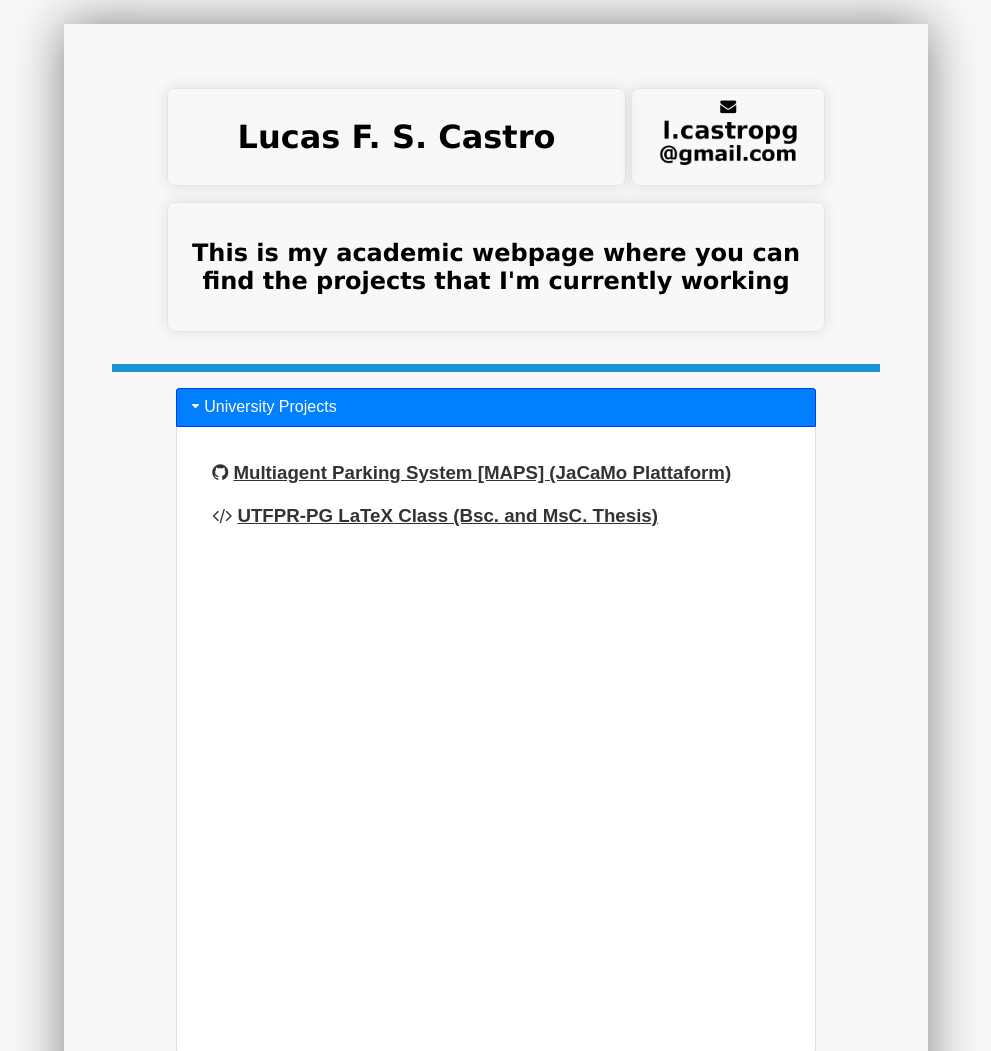
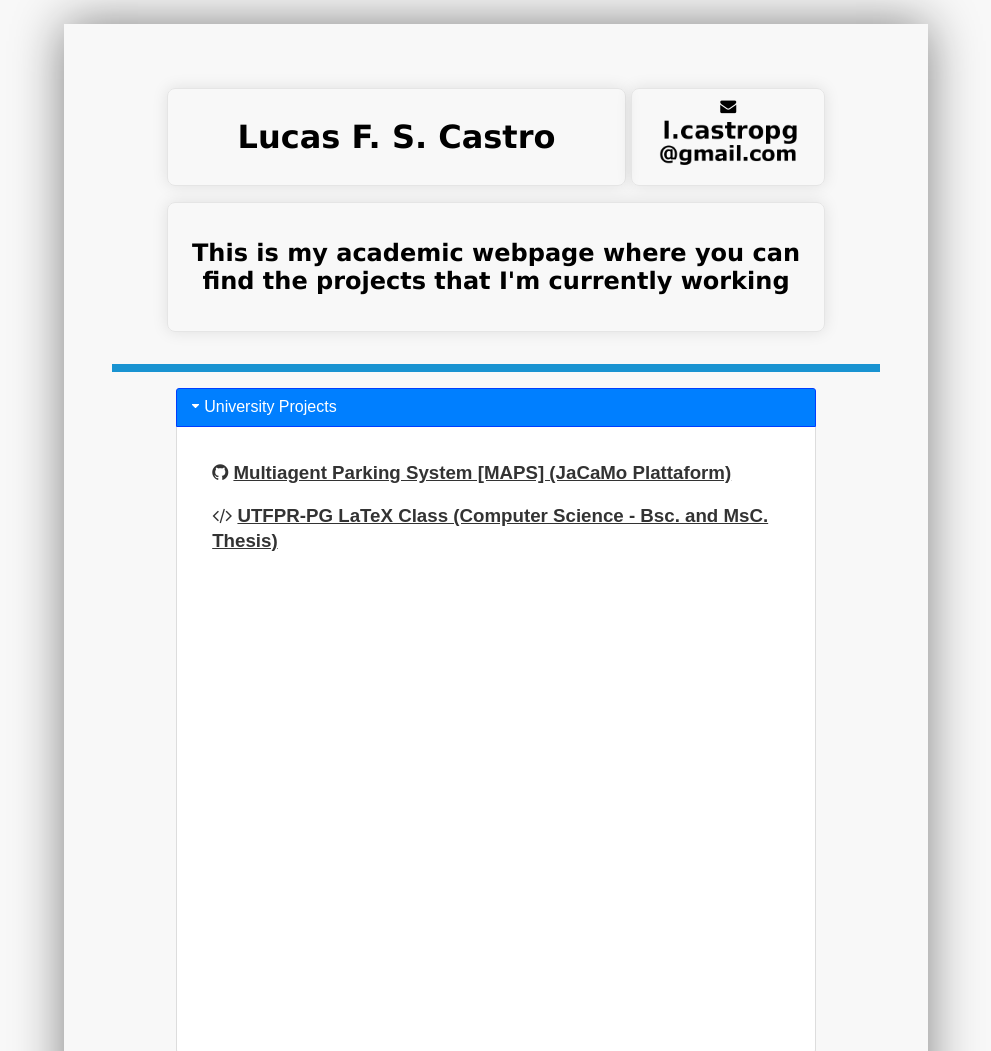
Before and after one commit to lcastropg/lcastropg.github.io, a plain HTML site: page index.html in a window 1280 px wide. Shown: the top 1051 px of the page, without its empty margins (144-1135 px from the left). Drawn offline with nearby package versions, Linux system fonts and the light colour scheme.

Commit message:
Improving topics

```diff
--- a/index.html
+++ b/index.html
@@ -62,7 +62,7 @@
 					<h3>
 						<i class="fa fa-code"></i>
 						<a href="docs/latexUTFPR.zip"
-							target="_blank">UTFPR-PG LaTeX Class (Bsc. and MsC. Thesis)</a>
+							target="_blank">UTFPR-PG LaTeX Class (Computer Science - Bsc. and MsC. Thesis)</a>
 					</h3>
 
 				</div>
```
